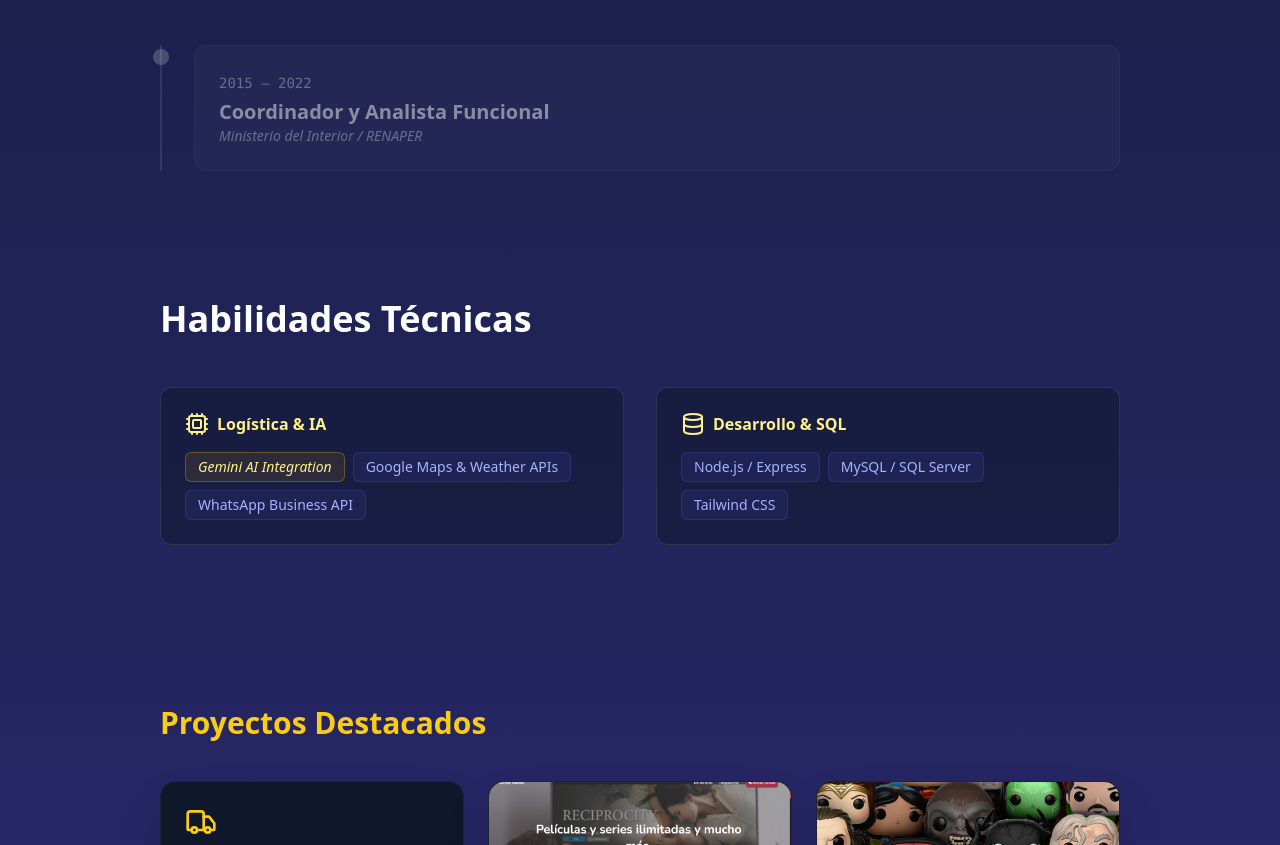
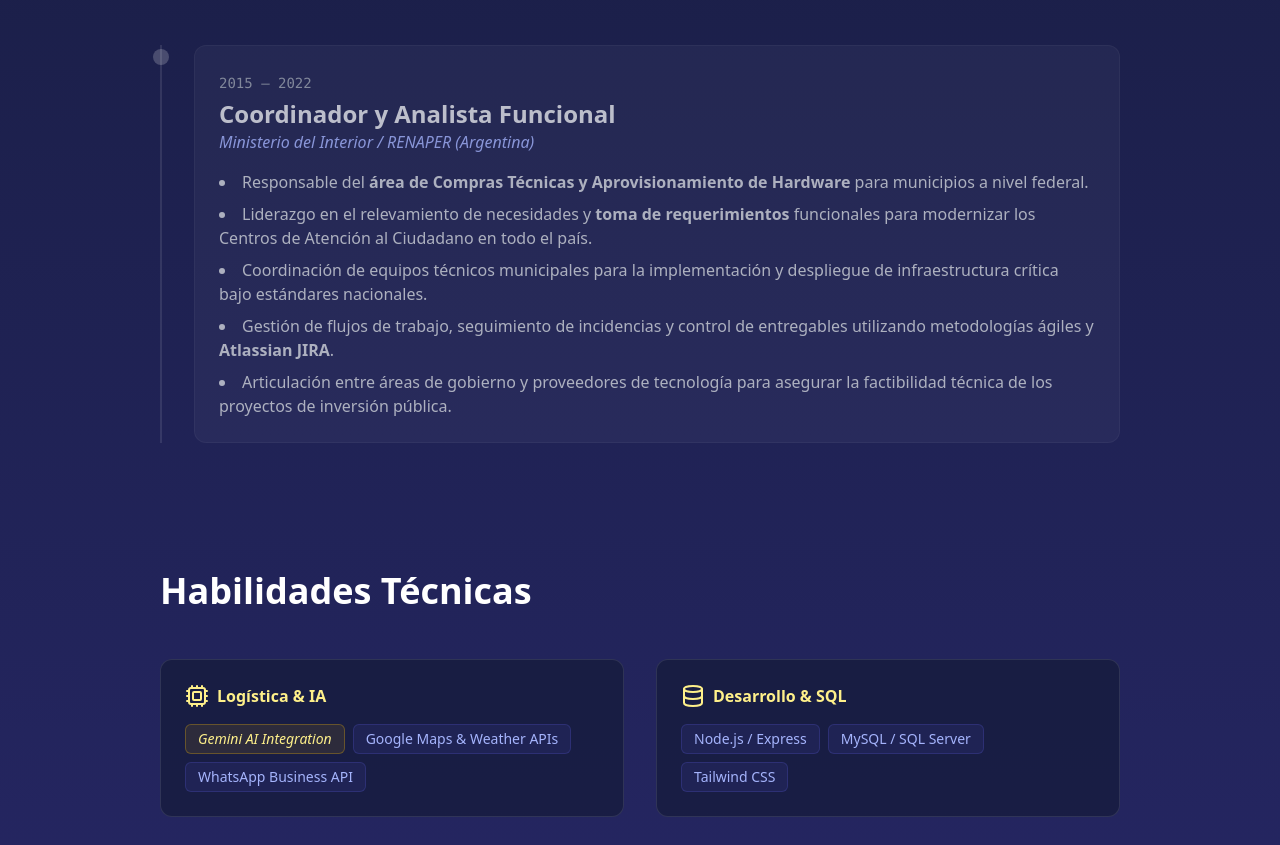
Before and after one commit to igalmes/repositorio, a website: page public/index.html in a window 1280 px wide. Shown: the part 1275-2120 px from the top of the page. Drawn offline with nearby package versions, Linux system fonts and the light colour scheme.

Commit message:
Update index.html

```diff
--- a/public/index.html
+++ b/public/index.html
@@ -76,15 +76,21 @@
                     </div>
                 </div>
 
-                <div class="relative pl-8 border-l-2 border-white/10">
+<div class="relative pl-8 border-l-2 border-white/10">
                     <div class="absolute w-4 h-4 bg-white/20 rounded-full -left-[9px] top-1"></div>
-                    <div class="bg-white/5 p-6 rounded-xl border border-white/5 opacity-60">
+                    <div class="bg-white/5 p-6 rounded-xl border border-white/5 hover:bg-white/10 transition opacity-80">
                         <span class="text-gray-400 font-mono text-sm">2015 — 2022</span>
-                        <h3 class="text-xl font-bold mt-1 text-gray-300">Coordinador y Analista Funcional</h3>
-                        <p class="text-gray-400 text-sm italic">Ministerio del Interior / RENAPER</p>
+                        <h3 class="text-2xl font-bold mt-1 text-gray-200">Coordinador y Analista Funcional</h3>
+                        <p class="text-indigo-300 font-medium mb-4 italic">Ministerio del Interior / RENAPER (Argentina)</p>
+                        <ul class="list-disc list-inside text-gray-300 space-y-2">
+                            <li>Responsable del <strong>área de Compras Técnicas y Aprovisionamiento de Hardware</strong> para municipios a nivel federal.</li>
+                            <li>Liderazgo en el relevamiento de necesidades y <strong>toma de requerimientos</strong> funcionales para modernizar los Centros de Atención al Ciudadano en todo el país.</li>
+                            <li>Coordinación de equipos técnicos municipales para la implementación y despliegue de infraestructura crítica bajo estándares nacionales.</li>
+                            <li>Gestión de flujos de trabajo, seguimiento de incidencias y control de entregables utilizando metodologías ágiles y <strong>Atlassian JIRA</strong>.</li>
+                            <li>Articulación entre áreas de gobierno y proveedores de tecnología para asegurar la factibilidad técnica de los proyectos de inversión pública.</li>
+                        </ul>
                     </div>
                 </div>
-            </div>
         </section>
 
         <section id="skills" data-aos="fade-up" class="py-20">
```
